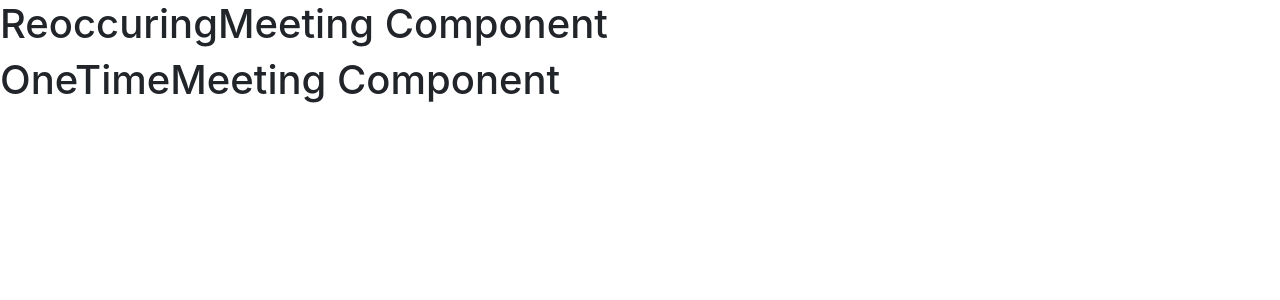
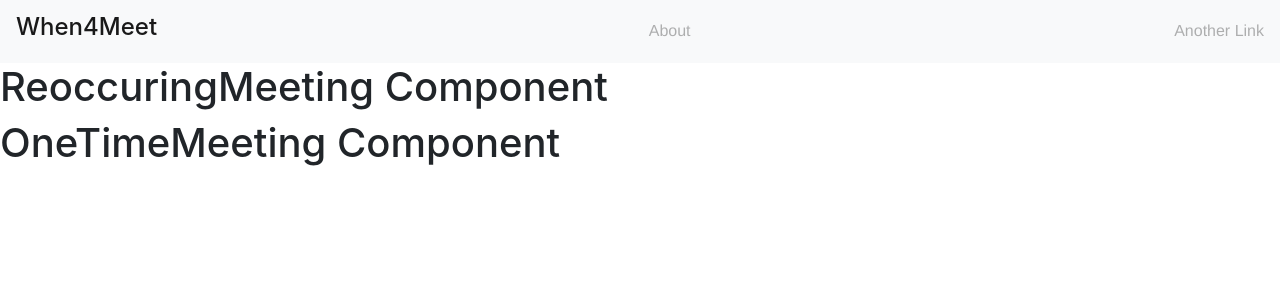
Before and after one commit to slohacks/When4Meet, a React (Create React App) app in the folder frontend/: page / in a window 1280 px wide. Shown: the top 300 px of the page. Built offline with nearby package versions, Linux system fonts and the light colour scheme.

Commit message:
add jsx. todo: right align About + other links.

```diff
--- a/frontend/src/components/Main/Main.css
+++ b/frontend/src/components/Main/Main.css
@@ -0,0 +1,5 @@
+a.nav-item{
+    font-family: Helvetica, Arial, sans-serif !important;
+    text-decoration: none;
+    color: rgba(0, 0, 0, 0.3);
+}
--- a/frontend/src/components/Main/Main.jsx
+++ b/frontend/src/components/Main/Main.jsx
@@ -1,22 +1,31 @@
 /* eslint-disable */
-import React, { Component } from 'react';
-import { Route, Redirect, Switch } from 'react-router-dom';
+import React, { Component } from "react";
+import { Route, Redirect, Switch } from "react-router-dom";
+import { Navbar, Nav, Row, Col } from "react-bootstrap";
+import { LinkContainer } from "react-router-bootstrap";
+import "./Main.css";
+// Styles for react-date-range
+import "react-date-range/dist/styles.css";
+import "react-date-range/dist/theme/default.css";
 import {
-  Navbar, Nav, Row, Col,
-} from 'react-bootstrap';
-import { LinkContainer } from 'react-router-bootstrap';
-import './Main.css';
-// Styles for react-date-range
-import 'react-date-range/dist/styles.css';
-import 'react-date-range/dist/theme/default.css';
-import {
-  OneTimeMeeting, About, ReoccuringMeeting, NameModal,
-} from '../components';
+  OneTimeMeeting,
+  About,
+  ReoccuringMeeting,
+  NameModal,
+} from "../components";
 
 class Main extends Component {
   render() {
     return (
+      // to do: figure out styling to align to right
       <div>
+        <nav class="navbar navbar-light bg-light justify-content-between">
+          <a class="navbar-brand" href="/">
+            <h4>When4Meet</h4>
+          </a>
+          <a href="/about" className="nav-item mr-sm-2">About</a>
+          <a href="/about" className="nav-item ">Another Link</a>
+        </nav>
 
         <Switch>
           <Route
@@ -32,7 +41,6 @@ class Main extends Component {
           <Route path="/meeting/:id" render={() => <NameModal />} />
           <Route path="/about" render={() => <About />} />
         </Switch>
-
       </div>
     );
   }
```
